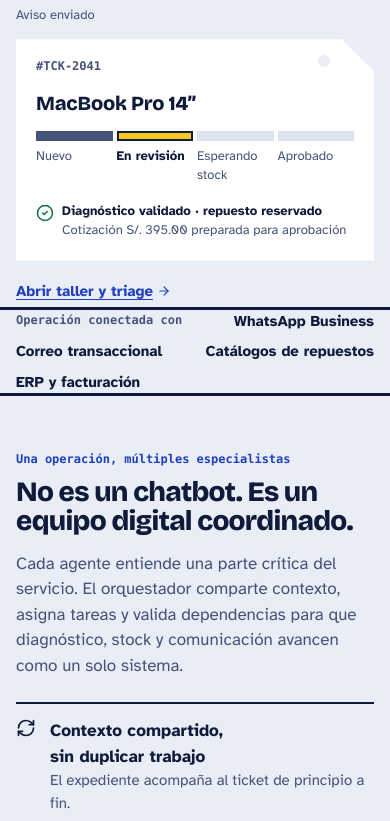
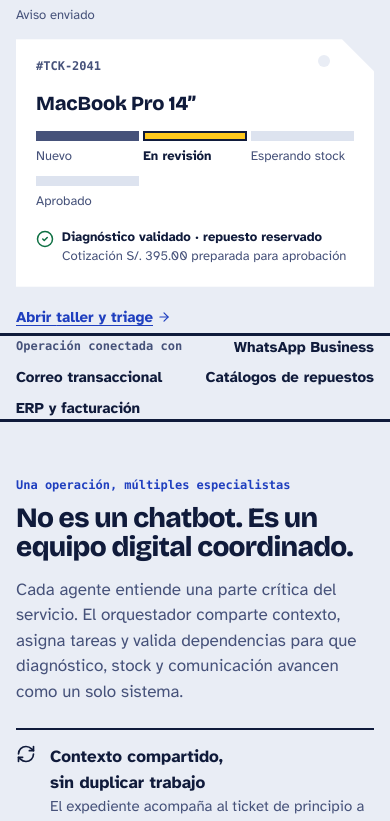
Before and after one commit to Multiagente-Servicio-Tecnico-Team/TechFixAI-frontend, a React (Vite) app: page / in a window 390 px wide. Shown: the part 1014-1835 px from the top of the page. Built offline with nearby package versions, Linux system fonts and the light colour scheme; no server answers; a web font is replaced by a local one.

Commit message:
fix: evitar que el carril de estaciones encime textos en celular

```diff
--- a/src/shared/styles/components.css
+++ b/src/shared/styles/components.css
@@ -162,4 +162,5 @@
 @media (max-width: 640px) {
   .grid-2, .grid-3 { grid-template-columns: minmax(0, 1fr); }
   .hide-sm { display: none; }
+  .rail { grid-template-columns: repeat(3, minmax(0, 1fr)); row-gap: 10px; }
 }
```
